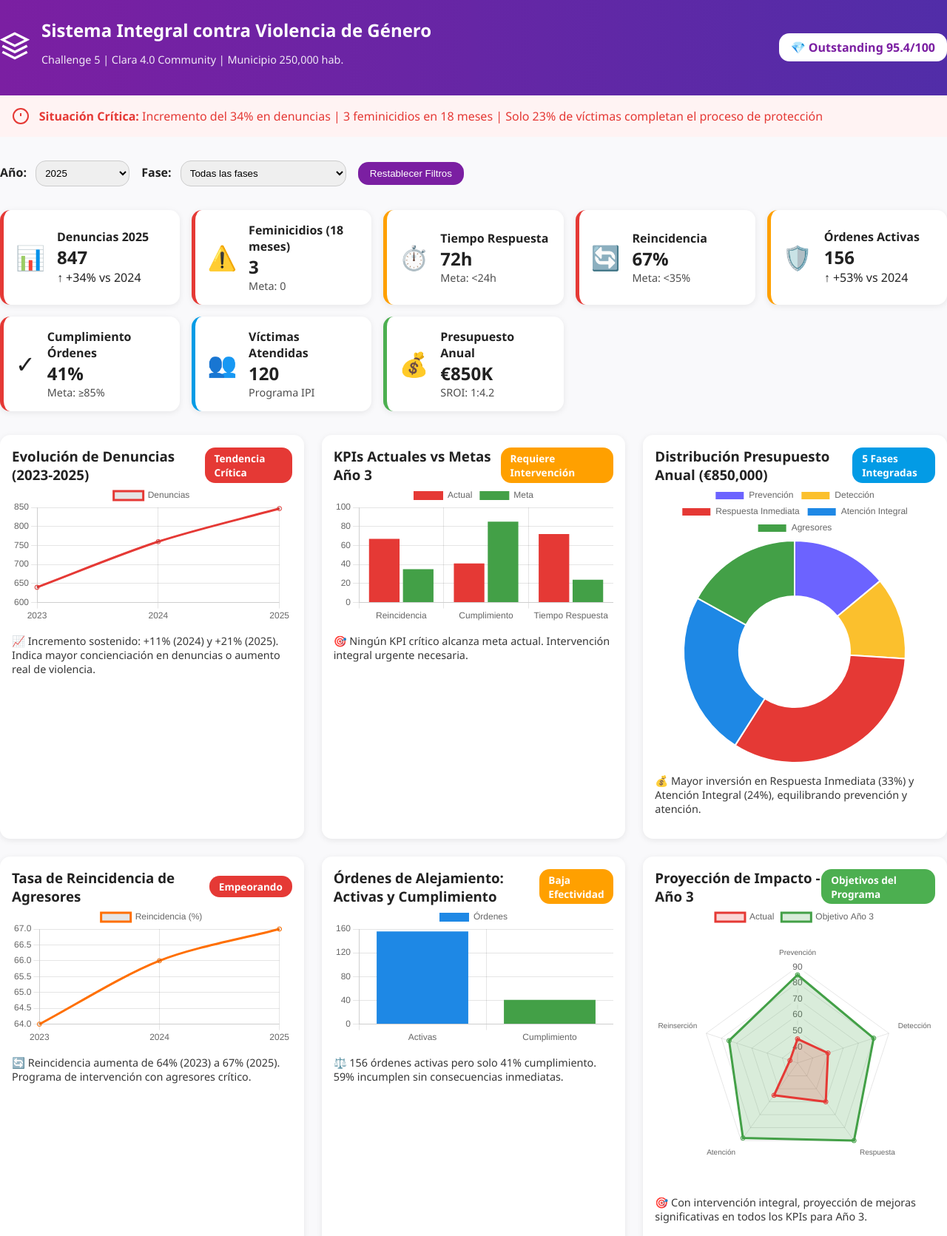
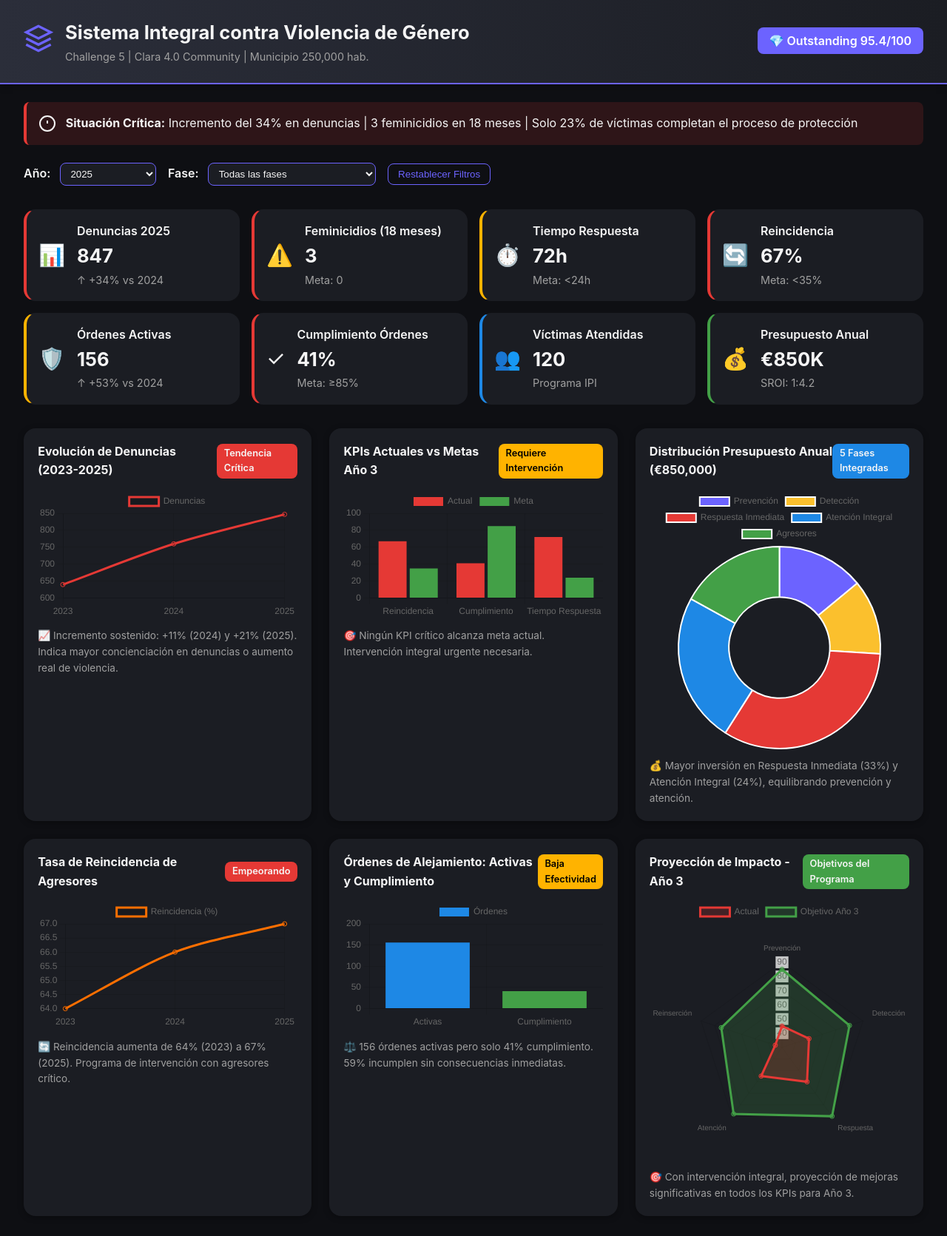
Before and after one commit to carmenmanzanoest-ship-it/clara-4-community-challenges, a plain HTML site: page index.html in a window 1280 px wide. Shown: the top 1671 px of the page at 74% size. Drawn offline with nearby package versions, Linux system fonts and the light colour scheme; files that its build step writes are made by us from their sources; files whose address does not match are found by name.

Commit message:
Update style.css

```diff
--- a/challenge-05-dashboard/style.css
+++ b/challenge-05-dashboard/style.css
@@ -1,42 +1,55 @@
-/* ============================================================
-   Clara 4.0 Community - Dashboard Challenge 5
-   Sistema Integral contra Violencia de Género
-   ============================================================ */
+/* === Global Styles === */
+:root {
+  --color-bg: #0e0f13;
+  --color-surface: #1b1d23;
+  --color-accent: #6c63ff;
+  --color-danger: #e53935;
+  --color-warning: #ffb300;
+  --color-success: #43a047;
+  --color-info: #1e88e5;
+  --color-text: #f5f5f5;
+  --color-muted: #a0a0a0;
+  --radius-lg: 16px;
+  --radius-sm: 8px;
+  --transition-fast: 0.25s ease-in-out;
+}
 
-:root {
-    --color-primary: #7b1fa2;
-    --color-secondary: #e1bee7;
-    --color-bg: #f9f9fb;
-    --color-text: #222;
-    --color-success: #4caf50;
-    --color-warning: #ffa000;
-    --color-critical: #e53935;
-    --color-info: #039be5;
-    --radius: 14px;
-    --shadow: 0 2px 8px rgba(0, 0, 0, 0.08);
-    --font-main: 'Segoe UI', Roboto, sans-serif;
+* {
+  margin: 0;
+  padding: 0;
+  box-sizing: border-box;
 }
 
 body {
-    font-family: var(--font-main);
-    margin: 0;
   background: var(--color-bg);
   color: var(--color-text);
+  font-family: "Inter", Arial, sans-serif;
+  line-height: 1.6;
+  overflow-x: hidden;
 }
 
-/* ---------------- Header ---------------- */
+/* === Containers === */
+.container {
+  width: 95%;
+  max-width: 1280px;
+  margin: 0 auto;
+}
+
+/* === Header === */
 .dashboard-header {
-    background: linear-gradient(90deg, var(--color-primary), #512da8);
-    color: white;
+  background: linear-gradient(90deg, #2b2e3a, #1b1d23);
+  border-bottom: 2px solid var(--color-accent);
   padding: 1.5rem 0;
-    box-shadow: var(--shadow);
+  margin-bottom: 1.5rem;
+  box-shadow: 0 2px 10px rgba(0,0,0,0.3);
 }
 
 .header-content {
   display: flex;
+  align-items: center;
   justify-content: space-between;
-    align-items: center;
   flex-wrap: wrap;
+  gap: 1rem;
 }
 
 .header-left {
@@ -45,48 +58,52 @@ body {
   gap: 1rem;
 }
 
+.logo svg {
+  color: var(--color-accent);
+}
+
 .header-text h1 {
-    font-size: 1.5rem;
-    margin: 0;
+  font-size: 1.6rem;
+  font-weight: 700;
+  color: var(--color-text);
 }
 
 .subtitle {
   font-size: 0.9rem;
-    opacity: 0.9;
+  color: var(--color-muted);
 }
 
-.badge {
+.status-badge .badge {
+  background: var(--color-accent);
+  color: white;
   padding: 0.5rem 1rem;
-    border-radius: var(--radius);
-    font-weight: bold;
+  border-radius: var(--radius-sm);
+  font-weight: 600;
 }
 
-.badge-outstanding {
-    background: #fff;
-    color: var(--color-primary);
-}
-
-/* ---------------- Alerts ---------------- */
+/* === Alerts === */
 .alerts-section {
-    background: #fff3f3;
-    padding: 1rem;
+  margin-bottom: 1.5rem;
 }
 
 .alert {
   display: flex;
   align-items: center;
   gap: 0.8rem;
-    font-weight: 500;
-    color: var(--color-critical);
+  background: rgba(229, 57, 53, 0.15);
+  border-left: 4px solid var(--color-danger);
+  padding: 1rem;
+  border-radius: var(--radius-sm);
+  color: var(--color-text);
 }
 
-/* ---------------- Filters ---------------- */
+/* === Filters === */
 .filters-section {
   display: flex;
   flex-wrap: wrap;
+  align-items: center;
   gap: 1rem;
-    margin: 2rem 0;
-    align-items: center;
+  margin-bottom: 2rem;
 }
 
 .filter-group label {
@@ -95,21 +112,29 @@ body {
 }
 
 .filter-select {
-    padding: 0.5rem;
-    border-radius: var(--radius);
-    border: 1px solid #ccc;
+  background: var(--color-surface);
+  color: var(--color-text);
+  border: 1px solid var(--color-accent);
+  border-radius: var(--radius-sm);
+  padding: 0.4rem 0.6rem;
 }
 
 .btn-secondary {
-    padding: 0.5rem 1rem;
-    background: var(--color-primary);
-    color: white;
-    border: none;
-    border-radius: var(--radius);
+  background: transparent;
+  color: var(--color-accent);
+  border: 1px solid var(--color-accent);
+  padding: 0.4rem 0.8rem;
+  border-radius: var(--radius-sm);
   cursor: pointer;
+  transition: var(--transition-fast);
 }
 
-/* ---------------- KPI Cards ---------------- */
+.btn-secondary:hover {
+  background: var(--color-accent);
+  color: #fff;
+}
+
+/* === KPI Grid === */
 .kpi-grid {
   display: grid;
   grid-template-columns: repeat(auto-fit, minmax(240px, 1fr));
@@ -118,17 +143,23 @@ body {
 }
 
 .kpi-card {
-    background: white;
-    border-radius: var(--radius);
-    box-shadow: var(--shadow);
+  background: var(--color-surface);
   padding: 1rem;
+  border-radius: var(--radius-lg);
   display: flex;
+  gap: 1rem;
   align-items: center;
-    gap: 1rem;
+  transition: var(--transition-fast);
+  border: 1px solid transparent;
+}
+
+.kpi-card:hover {
+  transform: translateY(-3px);
+  border-color: var(--color-accent);
 }
 
 .kpi-icon {
-    font-size: 2rem;
+  font-size: 1.8rem;
 }
 
 .kpi-label {
@@ -136,131 +167,186 @@ body {
 }
 
 .kpi-value {
-    font-size: 1.5rem;
+  font-size: 1.6rem;
   font-weight: bold;
 }
 
-.kpi-meta {
+.kpi-meta, .kpi-change {
   font-size: 0.9rem;
-    opacity: 0.8;
+  color: var(--color-muted);
 }
 
-.kpi-critical { border-left: 5px solid var(--color-critical); }
-.kpi-warning { border-left: 5px solid var(--color-warning); }
-.kpi-info { border-left: 5px solid var(--color-info); }
-.kpi-success { border-left: 5px solid var(--color-success); }
+.kpi-critical { border-left: 4px solid var(--color-danger); }
+.kpi-warning { border-left: 4px solid var(--color-warning); }
+.kpi-success { border-left: 4px solid var(--color-success); }
+.kpi-info { border-left: 4px solid var(--color-info); }
 
-/* ---------------- Charts ---------------- */
+/* === Charts === */
 .charts-grid {
   display: grid;
   grid-template-columns: repeat(auto-fit, minmax(360px, 1fr));
   gap: 1.5rem;
+  margin-bottom: 3rem;
 }
 
 .chart-card {
-    background: white;
-    border-radius: var(--radius);
-    box-shadow: var(--shadow);
-    padding: 1rem;
+  background: var(--color-surface);
+  border-radius: var(--radius-lg);
+  padding: 1.2rem;
+  box-shadow: 0 2px 8px rgba(0,0,0,0.3);
 }
 
 .chart-header {
   display: flex;
+  align-items: center;
   justify-content: space-between;
-    align-items: center;
+  margin-bottom: 0.8rem;
 }
 
 .chart-header h3 {
-    margin: 0;
+  font-size: 1rem;
+  color: var(--color-text);
 }
 
 .chart-badge {
-    padding: 0.3rem 0.8rem;
-    border-radius: var(--radius);
-    font-size: 0.85rem;
-    font-weight: bold;
+  font-size: 0.8rem;
+  padding: 0.2rem 0.6rem;
+  border-radius: var(--radius-sm);
+  font-weight: 600;
 }
 
-.badge-critical { background: var(--color-critical); color: #fff; }
-.badge-warning { background: var(--color-warning); color: #fff; }
-.badge-info { background: var(--color-info); color: #fff; }
-.badge-success { background: var(--color-success); color: #fff; }
+.badge-critical { background: var(--color-danger); }
+.badge-warning { background: var(--color-warning); color: #000; }
+.badge-info { background: var(--color-info); }
+.badge-success { background: var(--color-success); }
 
 .chart-footer {
-    font-size: 0.9rem;
-    margin-top: 0.5rem;
-    opacity: 0.9;
+  margin-top: 0.8rem;
+  font-size: 0.85rem;
+  color: var(--color-muted);
 }
 
-/* ---------------- Timeline ---------------- */
+/* === Phases Section === */
+.phases-section {
+  margin-bottom: 3rem;
+}
+
+.section-title {
+  font-size: 1.3rem;
+  font-weight: 700;
+  display: flex;
+  align-items: center;
+  gap: 0.6rem;
+  color: var(--color-accent);
+  margin-bottom: 1rem;
+}
+
+.phases-grid {
+  display: grid;
+  grid-template-columns: repeat(auto-fit, minmax(260px, 1fr));
+  gap: 1rem;
+}
+
+/* === Timeline === */
 .timeline {
-    border-left: 3px solid var(--color-primary);
-    margin: 2rem 0;
+  border-left: 3px solid var(--color-accent);
   padding-left: 1rem;
+  margin-bottom: 2.5rem;
 }
 
 .timeline-item {
   margin-bottom: 1.5rem;
+  position: relative;
 }
 
 .timeline-marker {
+  position: absolute;
+  left: -10px;
+  top: 0;
   width: 12px;
   height: 12px;
   border-radius: 50%;
-    background: var(--color-primary);
-    margin-left: -1.1rem;
 }
 
-.timeline-content h4 {
-    margin: 0 0 0.5rem 0;
-}
+.timeline-marker-prep { background: var(--color-info); }
+.timeline-marker-pilot { background: var(--color-warning); }
+.timeline-marker-scale { background: var(--color-success); }
+.timeline-marker-full { background: var(--color-accent); }
 
-/* ---------------- Resources ---------------- */
+/* === Resources === */
 .resources-grid {
   display: grid;
-    grid-template-columns: repeat(auto-fit, minmax(220px, 1fr));
+  grid-template-columns: repeat(auto-fit, minmax(180px, 1fr));
   gap: 1rem;
-    margin: 1rem 0;
+  margin-bottom: 2.5rem;
 }
 
 .resource-card {
-    background: white;
-    border-radius: var(--radius);
-    box-shadow: var(--shadow);
+  background: var(--color-surface);
+  text-align: center;
   padding: 1rem;
-    text-align: center;
+  border-radius: var(--radius-lg);
+  transition: var(--transition-fast);
+}
+
+.resource-card:hover {
+  transform: translateY(-3px);
+  border: 1px solid var(--color-accent);
 }
 
 .resource-icon {
   font-size: 2rem;
+  margin-bottom: 0.4rem;
+  color: var(--color-accent);
 }
 
 .resource-tag {
-    display: block;
-    margin-top: 0.3rem;
-    font-size: 0.85rem;
-    opacity: 0.7;
+  font-size: 0.8rem;
+  color: var(--color-muted);
 }
 
-/* ---------------- Footer ---------------- */
+/* === Footer === */
 .dashboard-footer {
-    background: #111;
-    color: #ddd;
+  background: #15161b;
   padding: 1.5rem 0;
-    margin-top: 3rem;
+  border-top: 1px solid rgba(255,255,255,0.1);
 }
 
 .footer-content {
   display: flex;
+  flex-wrap: wrap;
+  align-items: flex-start;
   justify-content: space-between;
-    flex-wrap: wrap;
   gap: 1rem;
+}
+
+.footer-meta {
+  font-size: 0.85rem;
+  color: var(--color-muted);
 }
 
 .footer-license img {
   vertical-align: middle;
 }
 
-.footer-disclaimer strong {
+.footer-disclaimer {
+  font-size: 0.8rem;
   color: var(--color-warning);
+  max-width: 380px;
+  line-height: 1.4;
 }
+
+/* === Responsive === */
+@media (max-width: 768px) {
+  .header-content, .footer-content {
+    flex-direction: column;
+    text-align: center;
+  }
+  .filters-section {
+    flex-direction: column;
+    align-items: flex-start;
+  }
+  .charts-grid {
+    grid-template-columns: 1fr;
+  }
+}
```
Lines whose indentation alone changed are shown as unchanged.
